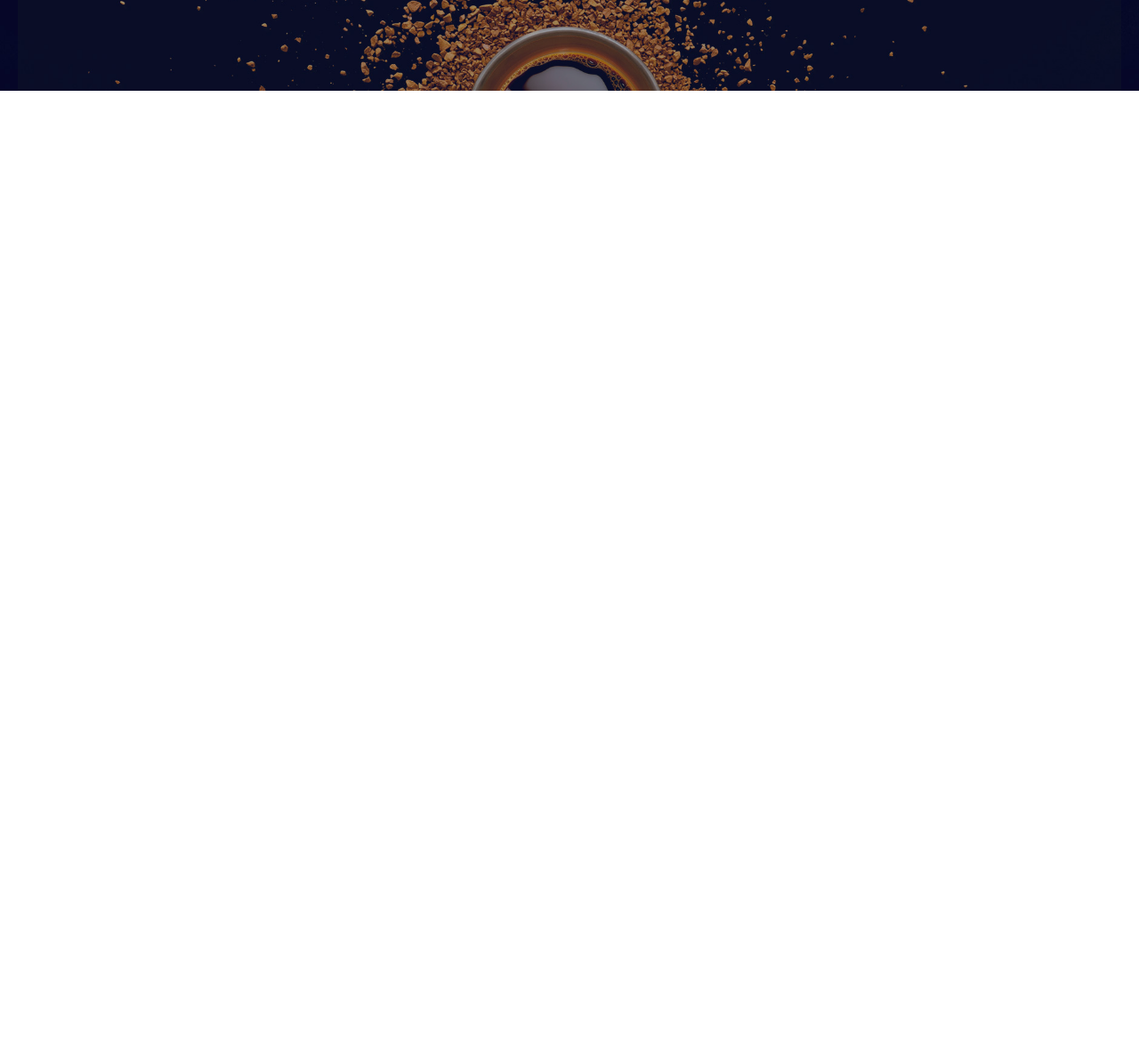
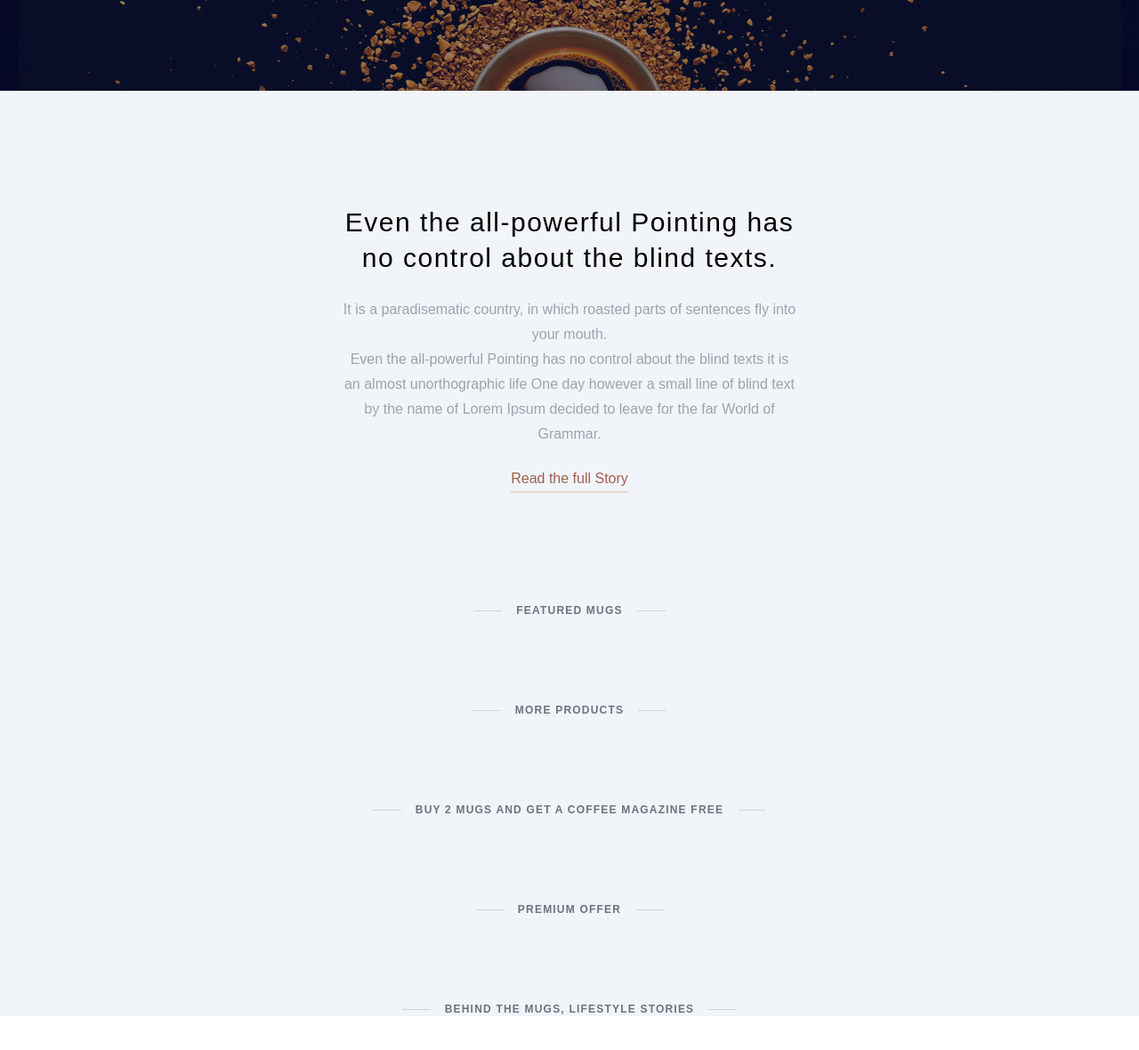
Before and after one commit to Danghieu02072000/landingPage_Coffee-Mugs, a website: page src/index.html in a window 1280 px wide. Shown: the part 500-1680 px from the top of the page at 89% size. Before the commit the page ends 800 px from the top, so only its background shows below. Drawn offline with Linux system fonts and the light colour scheme.

Commit message:
add story page

```diff
--- a/src/css/input.css
+++ b/src/css/input.css
@@ -3,15 +3,24 @@
 @tailwind utilities;
 
 @layer base {
-    @import url('https://fonts.googleapis.com/css2?family=Karla:ital,wght@0,200;0,300;0,400;0,500;0,700;1,500&family=Poppins:wght@300;500;700&display=swap');
+  @import url("https://fonts.googleapis.com/css2?family=Karla:ital,wght@0,200;0,300;0,400;0,500;0,700;1,500&family=Poppins:wght@300;500;700&display=swap");
 }
 
 @layer components {
-    .line-menu-header {
-        @apply relative after:absolute after:bottom-0 after:left-0 after:bg-light-coffee after:h-0.5 after:w-0
-        hover:after:w-full after:transition-all after:ease-in-out after:duration-500 ;
-    }
-    .badge-circle {
-        @apply h-5 w-5 rounded-full leading-5 text-center font-medium text-xs
-    }
+  .line-menu-header {
+    @apply relative after:absolute after:bottom-0 after:left-0 after:bg-coffee-200 after:h-0.5 after:w-0
+        hover:after:w-full after:transition-all after:ease-in-out after:duration-500;
+  }
+  .badge-circle {
+    @apply h-5 w-5 rounded-full leading-5 text-center font-medium text-xs;
+  }
+  .sub-headline {
+    @apply flex justify-center items-center mb-24;
+  }
+  .sub-headline__decor {
+    @apply w-8 h-[1px] bg-gray-300;
+  }
+  .sub-headline__label {
+    @apply  mx-4 text-xs font-bold text-gray-500 uppercase tracking-widest;
+  }
 }
--- a/src/index.html
+++ b/src/index.html
@@ -67,8 +67,8 @@
                         </ul>
                     </div>
             </header>
-            <main>
-                <section class="slider h-[530px] bg-bg-slider bg-bottom bg-cover bg-no-repeat px-5">
+            <main class="">
+                <section class="slider h-[530px] bg-bg-slider bg-bottom bg-cover bg-no-repeat px-5 z-10">
                     <div class="w-full h-full bg-gray-900 bg-opacity-40 flex items-center justify-center">
                         <div class="slider-content font-bold text-white text-center">
                             <h3 class="text-xs  uppercase mb-5 ">Best place to buy design</h3>
@@ -78,11 +78,45 @@
                         </div>
                     </div>
                 </section>
-                <section class="story"></section>
+                <section class="story">
+                    <div class="w-full h-full flex justify-center items-center">
+                        <div class="px-8 sm:px-16 lg:px-64 xl:px-96 py-32 text-center ">
+                            <h3 class="text-3xl mb-6 font-[400] tracking-wider leading-10">Even the all-powerful Pointing has no control about the blind texts.</h3>
+                            <p class="text-base leading-7 text-gray-400 font-light mb-6">It is a paradisematic country, in which roasted parts of sentences fly into your mouth.<br> Even the all-powerful Pointing has no control about the blind texts it is an almost unorthographic life One day however a small line of blind text by the name of Lorem Ipsum decided to leave for the far World of Grammar.</p>
+                            <a href="#" class="text-coffee-400 hover:text-coffee-600 duration-500 relative after:absolute after:-bottom-2 after:left-0 after:bg-coffee-50 after:h-0.5 after:w-full
+                            hover:after:bg-coffee-600 after:transition-all after:ease-in-out after:duration-500">Read the full Story</a>
+                        </div>
+                    </div>
+                </section>
+                <div class="sub-headline">
+                    <div class="sub-headline__decor "></div>
+                    <div class="sub-headline__label">Featured Mugs</div>
+                    <div class="sub-headline__decor "></div>
+                </div>
                 <section class="featured-mugs"></section>
+                <div class="sub-headline">
+                    <div class="sub-headline__decor "></div>
+                    <div class="sub-headline__label">More Products</div>
+                    <div class="sub-headline__decor "></div>
+                </div>
                 <section class="more-product"></section>
+                <div class="sub-headline">
+                    <div class="sub-headline__decor "></div>
+                    <div class="sub-headline__label">Buy 2 mugs and get a coffee magazine free</div>
+                    <div class="sub-headline__decor "></div>
+                </div>
                 <section class="coffee-magazine"></section>
+                <div class="sub-headline">
+                    <div class="sub-headline__decor "></div>
+                    <div class="sub-headline__label">Premium Offer</div>
+                    <div class="sub-headline__decor "></div>
+                </div>
                 <section class="lifestyle-stories"></section>
+                <div class="sub-headline">
+                    <div class="sub-headline__decor "></div>
+                    <div class="sub-headline__label">Behind the mugs, lifestyle stories</div>
+                    <div class="sub-headline__decor "></div>
+                </div>
                 <section class="subscribe-us"></section>
             </main>
             <footer></footer>
--- a/tailwind.config.js
+++ b/tailwind.config.js
@@ -9,7 +9,12 @@ module.exports = {
         Karla: ['Karla', 'sans-serif']
       },
       colors: {
-        'light-coffee': '#C89F94',
+        'coffee': {
+          50: '#e8d6d0',
+          200:'#C89F94',
+          400: '#a25f4b',
+          600:'#744838'
+        },
       },
       screens: {
         'sm': '640px',
```
Also changed, not shown: dist/output.css.
